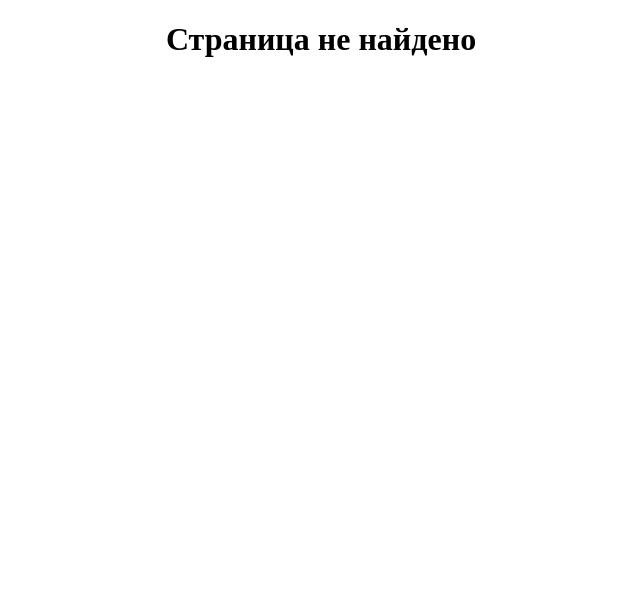
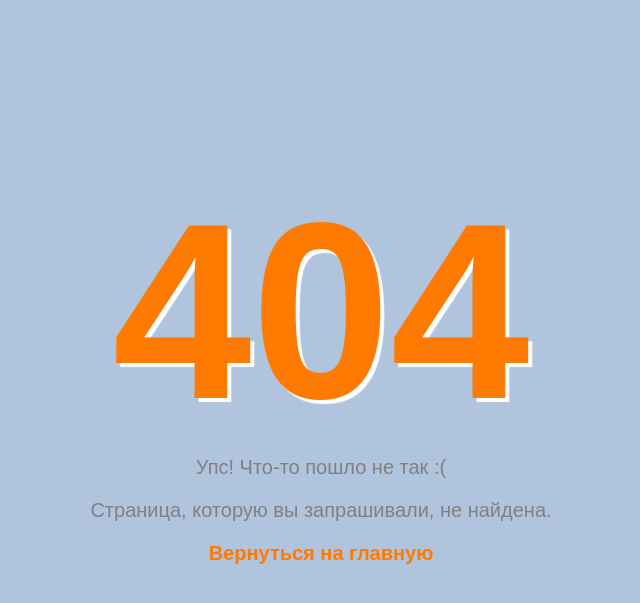
Before and after one commit to MuhammadDorov/ChSocial, a Flask app: template templates/404.html in a window 1280 px wide. Shown: the top 603 px of the page, without its empty margins (319-959 px from the left). Run offline with Flask 2, Linux system fonts and the light colour scheme; the template is opened without the code that fills it, so the values that code supplies are empty.

Commit message:
Added a Jinja2 template engine

```diff
--- a/app.py
+++ b/app.py
@@ -1,14 +1,14 @@
-from flask import Flask, render_template
+from flask import Flask, render_template, url_for
 
 app = Flask(__name__)
 
 @app.route('/')
 def index():
-    return render_template('index.html')
+    return render_template('index.html', title = 'Главная страница')
 
 @app.errorhandler(404)
 def pageNoteFound(error):
-    return render_template('404.html')
+    return render_template('404.html', title = '404 ошибка')
 
 if __name__ == '__main__':
     app.run(debug = True)
--- /dev/null
+++ b/static/css/404.css
@@ -0,0 +1,31 @@
+body{
+	font-family: 'Capriola', sans-serif;
+	background:#B0C4DE;
+}
+.wrap{
+	margin:0 auto;
+	width:100%;
+	height: 200%;
+}
+.logo h1{
+	font-size:250px;
+	color:#FF7A00;
+	text-align:center;
+	margin-bottom:1px;
+	text-shadow:4px 4px 1px white;
+}
+.logo p{
+	color:#808080;
+	font-size:20px;
+	margin-top:1px;
+	text-align:center;
+}
+
+.sub a{
+	color:#ff7a00;
+	text-decoration:none;
+	padding:5px;
+	font-size:20px;
+	font-family: arial, serif;
+	font-weight:bold;
+}
--- a/templates/404.html
+++ b/templates/404.html
@@ -1,14 +1,23 @@
-<!DOCTYPE html>
-<html>
-    <head>
-        <meta charset="utf-8">
-        <title>Ошибка 404</title>
-    </head>
+{% extends 'base.html' %}
 
-    <body>
-        <center>
-            <h1>Страница не найдено</h1>
-        </center>
-    </body>
+{% block link %}
 
-</html>
+	<link type="text/css" href="{{ url_for('static', filename='css/404.css')}}" rel="stylesheet"/>
+
+{% endblock %}
+
+
+{% block content %}
+
+	<div class="wrap">
+	    <div class="logo">
+		    <h1>404</h1>
+		    <p> Упс! Что-то пошло не так :( </p>
+			<p>	Страница, которую вы запрашивали, не найдена.</p>
+		    <div class="sub">
+		        <p><a href="{{ url_for('index') }}"> Вернуться на главную </a></p>
+		    </div>
+	    </div>
+    </div>
+
+{% endblock %}
--- /dev/null
+++ b/templates/base.html
@@ -0,0 +1,30 @@
+<!DOCTYPE html>
+<html lang="en">
+
+    <head>
+        <meta charset="utf-8">
+
+        {% block link %}
+
+        {% endblock %}
+
+
+        {% block title -%}
+            {% if title %}
+                <title>{{ title }}</title>
+            {% else %}
+                <title>Заголовок не задан</title>
+            {% endif %}
+        {% endblock %}
+    </head>
+
+
+    <body>
+
+        {% block content %}
+
+        {% endblock %}
+
+    </body>
+
+</html>
```
Also changed, not shown: templates/index.html (+11 -12 lines).
